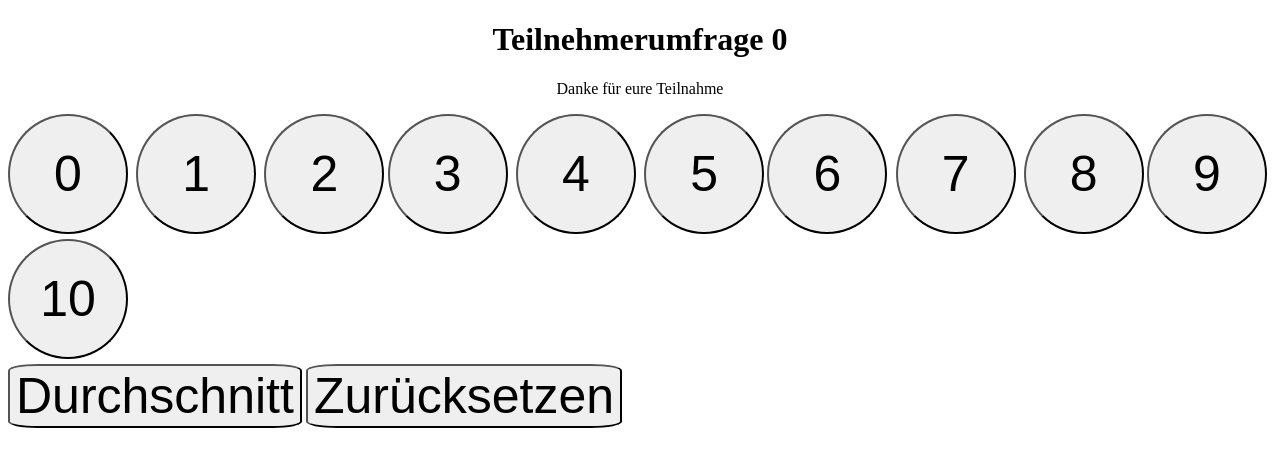
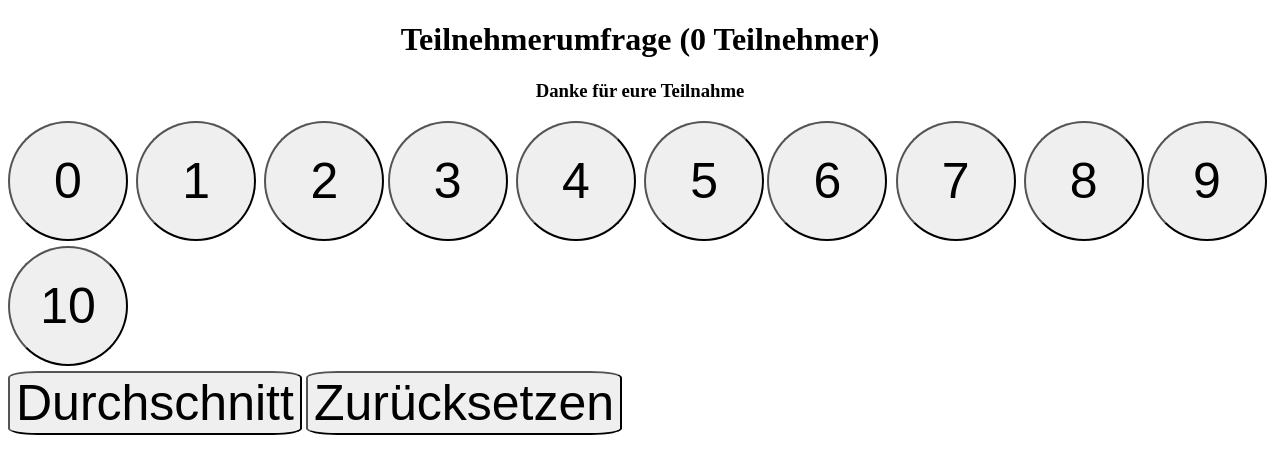
Before and after one commit to SaschaLucius/umfrage, a SvelteKit app: page / in a window 1280 px wide. Shown: the top 474 px of the page. Built offline with nearby package versions, Linux system fonts and the light colour scheme.

Commit message:
Update +page.svelte

```diff
--- a/src/routes/+page.svelte
+++ b/src/routes/+page.svelte
@@ -26,8 +26,8 @@
 	}
 </script>
 
-<h1>Teilnehmerumfrage {$writableArray.length}</h1>
-<p>Danke für eure Teilnahme</p>
+<h1>Teilnehmerumfrage ({$writableArray.length} Teilnehmer)</h1>
+<h3>Danke für eure Teilnahme</h3>
 
 <div class="button-container">
 	{#each numbers as number, i}
```
